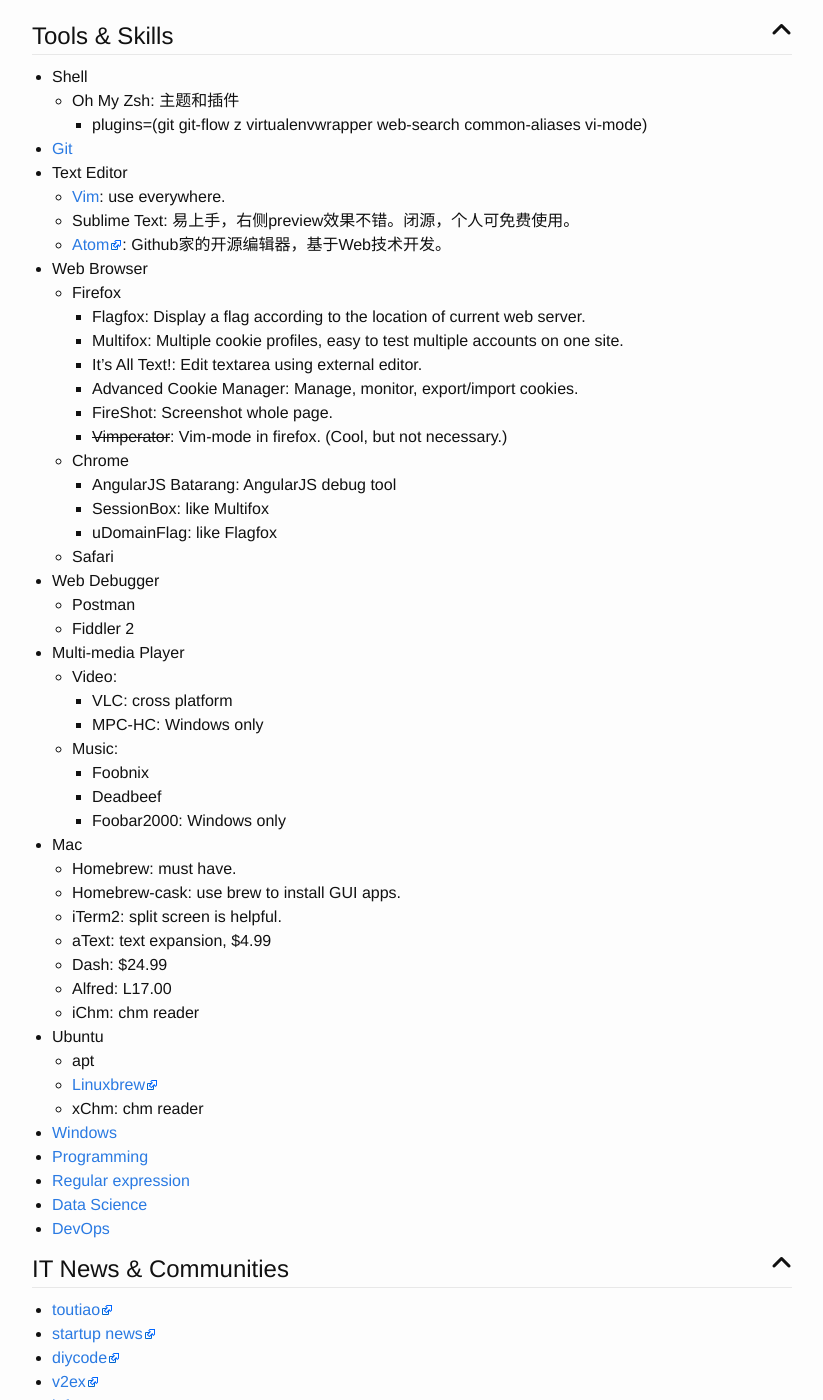
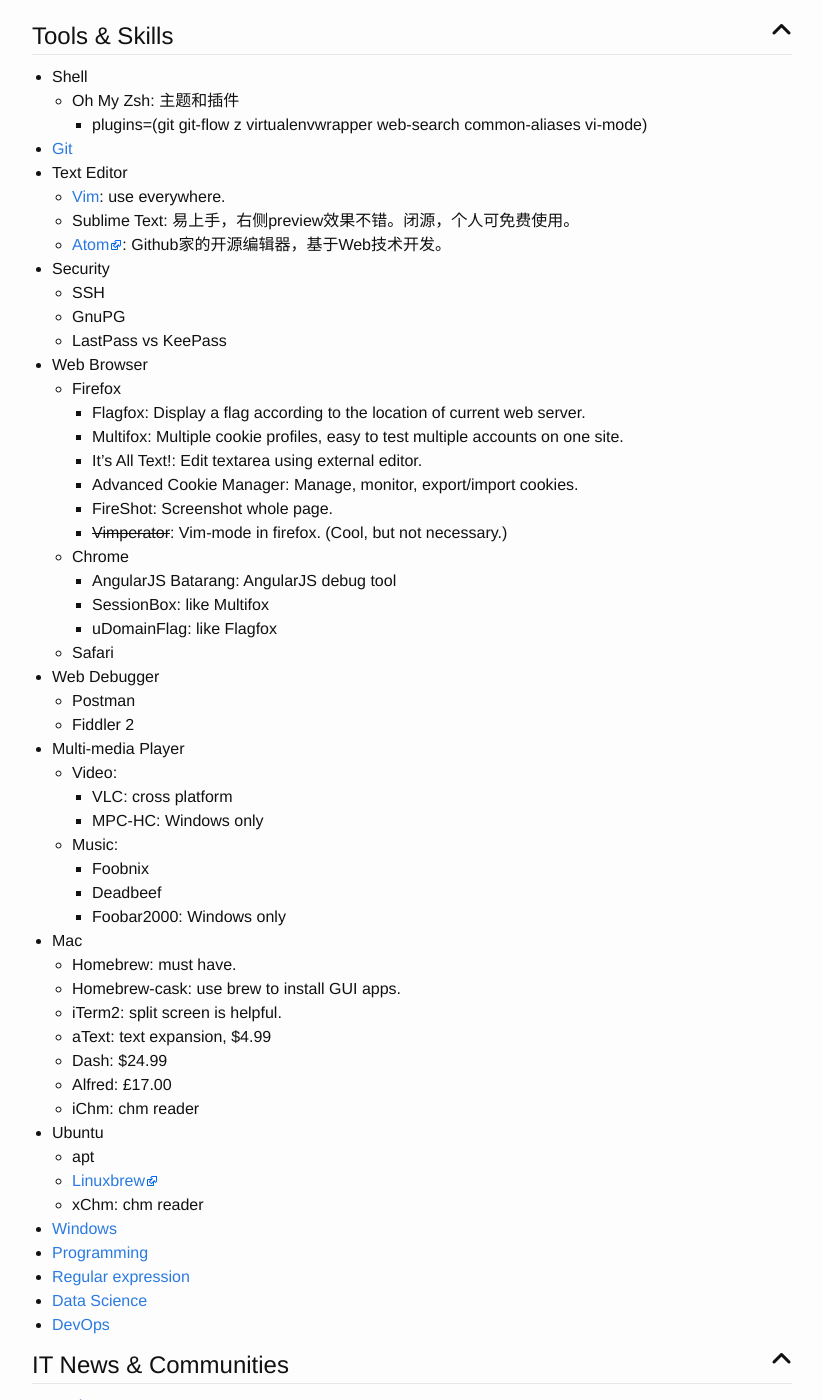
Before and after one commit to flniu/flniu.github.io, a Jekyll site: the page built from wiki/index.md, in a window 1280 px wide and 1400 px high, scrolled down 343 px. Shown: the whole window, without its empty margins (228-1051 px from the left). Built offline with Jekyll 4.4.1, drawn with Linux system fonts in a browser that asks for light colours; nearby versions of some CDN libraries; some of the changed text lies outside the part shown.

Commit message:
update wiki

```diff
--- a/wiki/index.md
+++ b/wiki/index.md
@@ -13,6 +13,10 @@
     * [Vim](vim/): use everywhere.
     * Sublime Text: 易上手，右侧preview效果不错。闭源，个人可免费使用。
     * [Atom](https://atom.io/): Github家的开源编辑器，基于Web技术开发。
+* Security
+    * SSH
+    * GnuPG
+    * LastPass vs KeePass
 * Web Browser
     * Firefox
         * Flagfox: Display a flag according to the location of current web server.
@@ -43,7 +47,7 @@
     * iTerm2: split screen is helpful.
     * aText: text expansion, $4.99
     * Dash: $24.99
-    * Alfred: L17.00
+    * Alfred: £17.00
     * iChm: chm reader
 * Ubuntu
     * apt
```
Also changed, not shown: other parts of wiki/index.md (+1 -1 lines).
